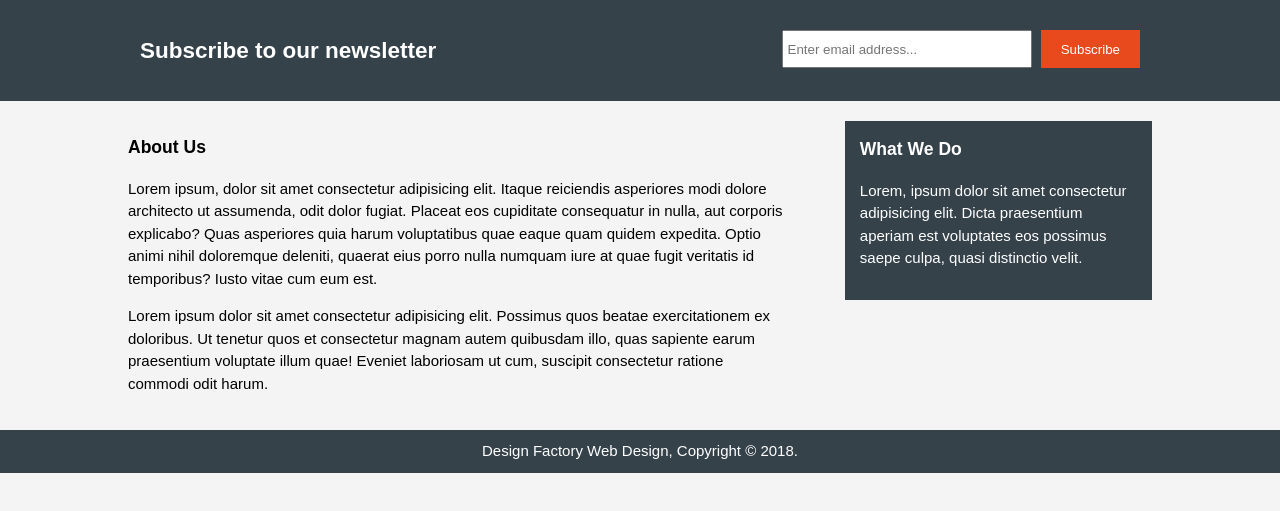
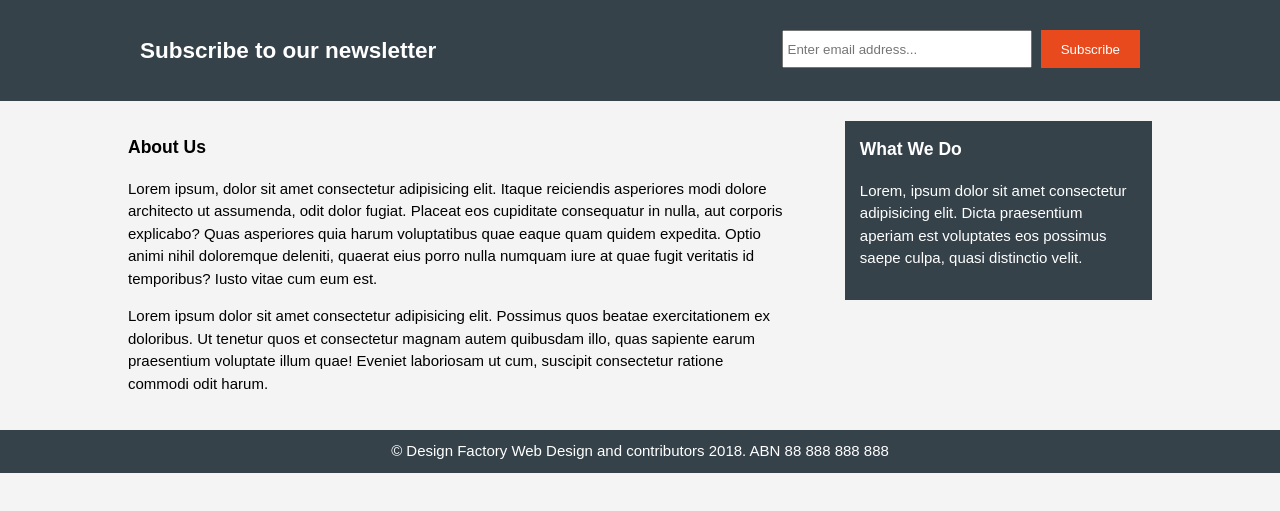
Before and after one commit to barrosdaniel/P_241018_Web_Design_Agency_Website, a website: page dist/about.html in a window 1280 px wide. Shown: the part 103-614 px from the top of the page. Drawn offline with Linux system fonts and the light colour scheme.

Commit message:
update: fixed copyright line

```diff
--- a/dist/about.html
+++ b/dist/about.html
@@ -73,7 +73,7 @@
   </section>
 
   <footer>
-    <p>Design Factory Web Design, Copyright &copy; 2018.</p>
+    <p>&copy; Design Factory Web Design and contributors 2018. ABN 88 888 888 888</p>
   </footer>
 
 </body>
```
Also changed, not shown: dist/index.html (+1 -1 lines), dist/services.html (+1 -1 lines), dist/IMG/showcase.png (added).
